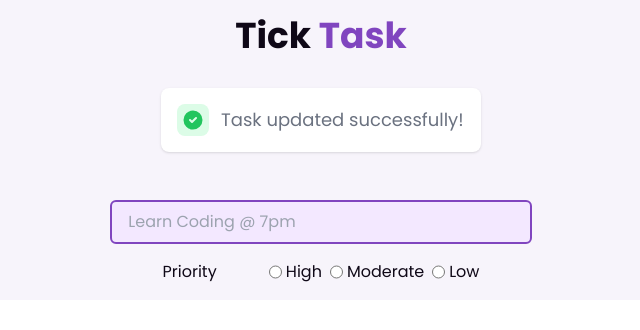
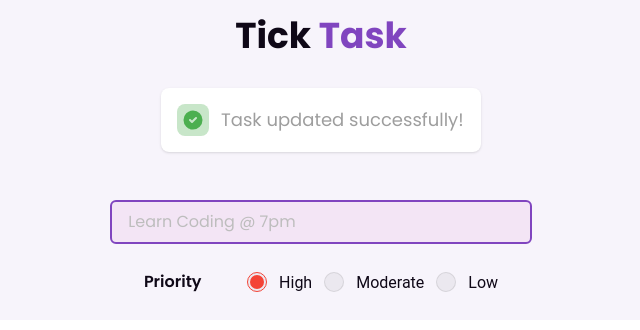
Before and after one commit to Krishrx/tick-task, a React (Vite) app: page / in a window 1280 px wide. Shown: the top 330 px of the page, without its empty margins (319-959 px from the left). Built offline with nearby package versions, Linux system fonts and the light colour scheme.

Commit message:
added material tailwind and fixed radio color.

```diff
--- a/package.json
+++ b/package.json
@@ -10,6 +10,7 @@
     "preview": "vite preview"
   },
   "dependencies": {
+    "@material-tailwind/react": "^2.1.4",
     "react": "^18.2.0",
     "react-dom": "^18.2.0"
   },
--- a/src/components/TaskFields.jsx
+++ b/src/components/TaskFields.jsx
@@ -1,60 +1,40 @@
-import {useState} from 'react'
+import { Radio, Typography } from '@material-tailwind/react';
+import { useState } from 'react'
 
 function TaskFields() {
     const [taskFields, setTaskFields] = useState({
         taskField: '',
-        priority:''
+        priority:'High'
     });
 
 
     const handleChange = (e) => {
         const { name, value } = e.target;
         setTaskFields({...taskFields,[name]: value });
+
     }
 
   return (
     <section className="flex flex-col justify-center items-center px-2 py-4 w-full space-y-4">
+
+          {/* Task Field */}
           <input type="text" name='taskField' id='taskField'
-          className='bg-purple-100 w-8/12 rounded-md border-2 border-primary focus:outline-none focus:border-4 px-4 py-2 md:w-4/12' onChange={handleChange} placeholder='Learn Coding @ 7pm'/>
-          <div className='w-8/12 flex justify-evenly items-center   md:w-4/12'>
-              <h1>Priority</h1>
+          className='bg-purple-50 w-8/12 rounded-md border-2 border-primary focus:outline-none focus:border-4 px-4 py-2 md:w-4/12' onChange={handleChange} placeholder='Learn Coding @ 7pm'/>
 
-            <div className='flex flex-col md:flex-row md:space-x-2'>
-              <div className='flex space-x-1'>
-                <input
-                type="radio"
-                name="priority"
-                value="High"
-                id="High"
-                checked={taskFields.priority === "High"}
-                onChange={handleChange}
-                />
-                <label htmlFor="High">High</label>
-              </div>
+          {/* Priority section */}
+          <div className='w-8/12 flex justify-evenly items-center md:w-4/12'>
+              <h1 className='font-semibold'>Priority</h1>
 
-              <div className='flex space-x-1'>
-                <input
-                type="radio"
-                name="priority"
-                value="Moderate"
-                id="Moderate"
-                checked={taskFields.priority === "Moderate"}
-                onChange={handleChange}
-                />
-                <label htmlFor="Moderate">Moderate</label>
-              </div>
+            <div className='flex flex-col md:flex-row'>
+              <Radio name="priority" value="High" id="High" checked={taskFields.priority === "High"} onChange={handleChange} ripple={true} color='red' className="border-gray-900/10 bg-gray-900/5 p-0 transition-all hover:before:opacity-0" label={<Typography
+               className="font-normal text-text">High</Typography>}/>
 
-               <div className='flex space-x-1'>
-                <input
-                type="radio"
-                name="priority"
-                value="Low"
-                id="Low"
-                checked={taskFields.priority === "Low"}
-                onChange={handleChange}
-                />
-                <label htmlFor="Low">Low</label>
-              </div>
+              <Radio name="priority" value="Moderate" id="Moderate" checked={taskFields.priority === "Moderate"} onChange={handleChange} ripple={true} color='amber'  className="border-gray-900/10 bg-gray-900/5 p-0 transition-all hover:before:opacity-0" label={<Typography
+              className="font-normal text-text">Moderate</Typography>}/>
+
+              <Radio name="priority" value="Low" id="Low" checked={taskFields.priority === "Low"} onChange={handleChange} ripple={true} color='green'  className="border-gray-900/10 bg-gray-900/5 p-0 transition-all hover:before:opacity-0" label={<Typography
+               className="font-normal text-text">Low</Typography>}/>
+
             </div>
           </div>
 
--- /dev/null
+++ b/src/shared/RadioIcon.jsx
@@ -0,0 +1,19 @@
+
+function RadioIcon() {
+    return (
+    <svg
+      xmlns="http://www.w3.org/2000/svg"
+      viewBox="0 0 24 24"
+      fill="currentColor"
+      className="h-full w-full scale-105"
+    >
+      <path
+        fillRule="evenodd"
+        d="M2.25 12c0-5.385 4.365-9.75 9.75-9.75s9.75 4.365 9.75 9.75-4.365 9.75-9.75 9.75S2.25 17.385 2.25 12zm13.36-1.814a.75.75 0 10-1.22-.872l-3.236 4.53L9.53 12.22a.75.75 0 00-1.06 1.06l2.25 2.25a.75.75 0 001.14-.094l3.75-5.25z"
+        clipRule="evenodd"
+      />
+    </svg>
+  );
+}
+
+export default RadioIcon
--- a/tailwind.config.js
+++ b/tailwind.config.js
@@ -1,5 +1,7 @@
+/* eslint-disable no-undef */
 /** @type {import('tailwindcss').Config} */
-export default {
+const withMT = require("@material-tailwind/react/utils/withMT");
+module.exports = withMT({
   content: [
     "./index.html",
     "./src/**/*.{js,ts,jsx,tsx}",
@@ -19,4 +21,4 @@ export default {
     },
   },
   plugins: [],
-}
+});
```
Also changed, not shown: 1 other file (tests, documents, lock files or other folders).
